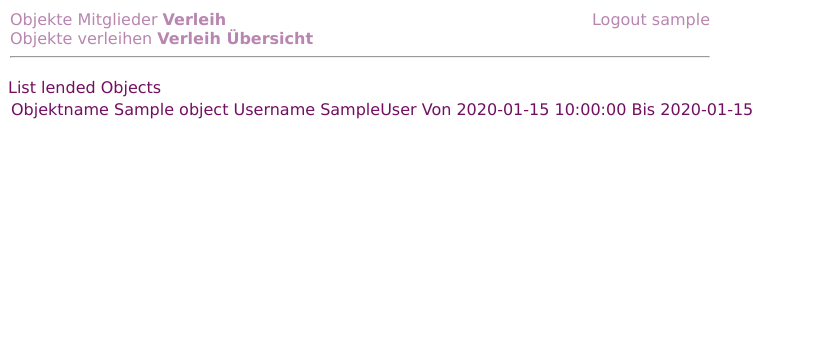
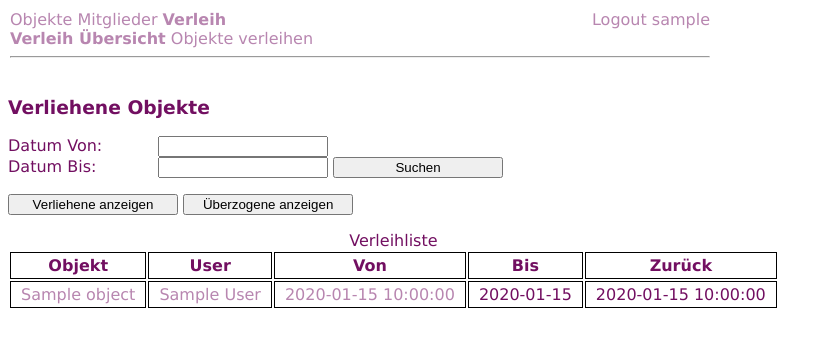
Before and after one commit to achimbo/leila, a PHP site: page /listlendedobjects.php in a window 1280 px wide. Shown: the top 347 px of the page, without its empty margins (0-832 px from the left). Run offline with PHP 8.4, Linux system fonts and the light colour scheme; the visitor is signed in with stand-in values (Sample User, id 1); tables that the repository leaves empty hold one stand-in row (values such as "Sample post").

Commit message:
List lended objects

```diff
--- a/leila/leila.css
+++ b/leila/leila.css
@@ -74,7 +74,7 @@ form input {
 	background-color: orangered;
 }
 
-#feelist td, #feelist th, #rentallist td, #rentallist th {
+#feelist td, #feelist th, #rentallist td, #rentallist th,  #rentedlist td, #rentedlist th {
 	padding: 3px 10px 3px 10px;
 	border: 1px solid black;
 	max-width: 400px;
--- a/leila/listlendedobjects.php
+++ b/leila/listlendedobjects.php
@@ -12,22 +12,48 @@ if ($connection->connect_error)
 $message = "";
 $mylist = '';
 
-
-$query = "SELECT o.name, u.firstname, u.lastname, r.loanedout, r.duedate FROM objects o
-	INNER JOIN rented r ON o.ID = r.objects_ID INNER JOIN users u on r.users_ID = u.ID ";
+if (isset($_GET['showoverdue'])) {
+	$query = "SELECT o.ID AS objectid, o.name, u.ID AS userid, u.firstname, u.lastname, r.loanedout, r.duedate, r.givenback
+		 FROM objects o INNER JOIN rented r ON o.ID = r.objects_ID INNER JOIN users u on r.users_ID = u.ID
+			WHERE DATEDIFF(duedate, curdate()) < 0  AND givenback IS NULL";
+	$message = "die &uuml;berzogen sind";
+} elseif (isset($_GET['showrented'])) {
+	$query = "SELECT o.ID AS objectid, o.name, u.ID AS userid, u.firstname, u.lastname, r.loanedout, r.duedate, r.givenback
+		 FROM objects o INNER JOIN rented r ON o.ID = r.objects_ID INNER JOIN users u on r.users_ID = u.ID
+			WHERE givenback IS NULL ";
+	$message = "die gerade verliehen sind";
+} elseif (isset($_GET['datefrom']) && isset($_GET['dateuntil'])) {
+	$from = sanitizeMySQL($connection, $_GET['datefrom']);
+	$until = sanitizeMySQL($connection, $_GET['dateuntil']);
+	if (datepresent($from) == "" && datepresent($until) == "") {
+	$query = "SELECT o.ID AS objectid, o.name, u.ID AS userid, u.firstname, u.lastname, r.loanedout, r.duedate, r.givenback
+		 FROM objects o INNER JOIN rented r ON o.ID = r.objects_ID INNER JOIN users u on r.users_ID = u.ID
+					WHERE loanedout BETWEEN CAST('$from' AS DATE) AND CAST('$until' AS DATE) ";
+	$message = "die zwischen $from und $until verliehen wurden";
+	} else {
+		$query = "SELECT o.ID AS objectid, o.name, u.ID AS userid, u.firstname, u.lastname, r.loanedout, r.duedate, r.givenback
+		 FROM objects o INNER JOIN rented r ON o.ID = r.objects_ID INNER JOIN users u on r.users_ID = u.ID ";
+		$error = "ung&uuml;ltiges Datum";
+	}
+} else {$query = "SELECT o.ID AS objectid, o.name, u.ID AS userid, u.firstname, u.lastname, r.loanedout, r.duedate, r.givenback
+		 FROM objects o INNER JOIN rented r ON o.ID = r.objects_ID INNER JOIN users u on r.users_ID = u.ID ";}
 
 $result = $connection->query($query);
 if (!$result) die ("Database query error" . $connection->error);
 $rows = $result->num_rows;
 
-$mylist .= "<table class='rentedlist'>";
+$mylist .= "<table id='rentedlist'>";
+$mylist .= "<caption>Verleihliste</caption>";
+$mylist .= "<thead><tr><th>Objekt</th><th>User</th><th>Von</th><th>Bis</th><th>Zur&uuml;ck</th></tr></thead>";
 
 for ($r = 0; $r < $rows; ++$r) {
 	$result->data_seek($r);
 	$row = $result->fetch_array(MYSQLI_ASSOC);
 
-	$mylist .= '<tr><td> Objektname ' .$row['name'] . ' Username ' . $row['firstname'] .  $row['lastname'] .
-	' Von ' . $row['loanedout'] . ' Bis ' . $row['duedate'] . '</td></tr> ';
+	$mylist .= '<tr><td><a href="showobject.php?ID=' . $row["objectid"] . '">' .$row['name'] . '</a></td>'
+			. '<td><a href="editmember.php?ID=' . $row['userid'] . '">' . $row['firstname'] . ' ' .  $row['lastname'] . '</a></td>'
+	. '<td><a href="lendobject.php?edit=1&objectid=' . $row['objectid'] . '&userid=' . $row['userid'] . '&loanedout=' . $row['loanedout'] . '">' . $row['loanedout']  . '</a></td>'
+	. '<td>' . $row['duedate'] . '</td><td>' . $row['givenback'] . '</td></tr> ';
 	//$mylist .= 'Description ' . $row['description'] . '<br>';
 }
 
@@ -42,8 +68,19 @@ $mylist .= "</table>";
 <body>
 <?php include 'menu.php';?>
 <div id="content">
-
-List lended Objects
+<h3>Verliehene Objekte <?=$message?></h3>
+<?php if (isset ( $error ) && $error != "") echo "<span class='errorclass'>Fehler: $error </span>" ?>
+<form method="get" action="listlendedobjects.php">
+	<label for="datefrom">Datum Von: </label>
+	<input type="text" id="datefrom" name="datefrom"><br>
+	<label for="dateuntil">Datum Bis: </label>
+	<input type="text" id="dateuntil" name="dateuntil">
+	<input type="submit" value="Suchen">
+</form>
+<form>
+	<input type="submit" name="showrented" value="Verliehene anzeigen">
+	<input type="submit" name="showoverdue" value="&Uuml;berzogene anzeigen">
+</form>
 <?= $mylist?>
 </div>
 </body>
--- a/leila/listmembers.php
+++ b/leila/listmembers.php
@@ -51,7 +51,7 @@ $mylist .= "</table>";
 <?php include 'menu.php';?>
 <div id="content">
 
-<h3>Mitglieder suchen</h3>
+<h1>Mitglieder suchen</h1>
 <form method="get" action="listmembers.php">
 	<label for="searchstring">In Namen suchen:</label>
 	<input type="text" id="searchstring" name="searchstring">
--- a/leila/listobjects.php
+++ b/leila/listobjects.php
@@ -91,7 +91,7 @@ $mylist .= "</table>";
 	<input type="text" id="searchid" name="searchid">
 	<input type="submit" value="ID suchen">
 </form>
-<h3>Objekte <?= $message?></h3>
+<h1>Objekte <?= $message?></h1>
 <?= $mylist?>
 </div>
 </body>
--- a/leila/menu.php
+++ b/leila/menu.php
@@ -11,47 +11,47 @@ if (isset($_SESSION['username'])) {
 
 switch ($scriptname){
 	case "listmembers.php":
-		echo "<a href='listobjects.php'>Objekte</a>&nbsp;<b><a href='listmembers.php'>Mitglieder</a></b>&nbsp;<a href='lendobject.php'>Verleih</a><br>";
+		echo "<a href='listobjects.php'>Objekte</a>&nbsp;<b><a href='listmembers.php'>Mitglieder</a></b>&nbsp;<a href='listlendedobjects.php'>Verleih</a><br>";
 		echo "<b><a href='listmembers.php'>Mitglieder listen</a></b>&nbsp;<a href='addmember.php'>Mitglied anlegen</a>";
 		break;
 
 	case "addmember.php":
-		echo "<a href='listobjects.php'>Objekte</a>&nbsp;<b><a href='listmembers.php'>Mitglieder</a></b>&nbsp;<a href='lendobject.php'>Verleih</a><br>";
+		echo "<a href='listobjects.php'>Objekte</a>&nbsp;<b><a href='listmembers.php'>Mitglieder</a></b>&nbsp;<a href='listlendedobjects.php'>Verleih</a><br>";
 		echo "<a href='listmembers.php'>Mitglieder listen</a>&nbsp;<b><a href='addmember.php'>Mitglied anlegen</a></b>";
 		break;
 
 	case "editmember.php":
-			echo "<a href='listobjects.php'>Objekte</a>&nbsp;<b><a href='listmembers.php'>Mitglieder</a></b>&nbsp;<a href='lendobject.php'>Verleih</a><br>";
+			echo "<a href='listobjects.php'>Objekte</a>&nbsp;<b><a href='listmembers.php'>Mitglieder</a></b>&nbsp;<a href='listlendedobjects.php'>Verleih</a><br>";
 			echo "<a href='listmembers.php'>Mitglieder listen</a>&nbsp;<a href='addmember.php'>Mitglied anlegen</a>";
 			break;
 
 	case "listobjects.php":
-		echo "<b><a href='listobjects.php'>Objekte</a></b>&nbsp;<a href='listmembers.php'>Mitglieder</a>&nbsp;<a href='lendobject.php'>Verleih</a><br>";
+		echo "<b><a href='listobjects.php'>Objekte</a></b>&nbsp;<a href='listmembers.php'>Mitglieder</a>&nbsp;<a href='listlendedobjects.php'>Verleih</a><br>";
 		echo "<b><a href='listobjects.php'>Objekte listen</a></b>&nbsp;<a href='addobject.php'>Objekt anlegen</a>&nbsp;<a href='categoriesadmin.php'>Kategorien verwalten</a>";
 		break;
 
 	case "addobject.php":
-		echo "<b><a href='listobjects.php'>Objekte</a></b>&nbsp;<a href='listmembers.php'>Mitglieder</a>&nbsp;<a href='lendobject.php'>Verleih</a><br>";
+		echo "<b><a href='listobjects.php'>Objekte</a></b>&nbsp;<a href='listmembers.php'>Mitglieder</a>&nbsp;<a href='listlendedobjects.php'>Verleih</a><br>";
 		echo "<a href='listobjects.php'>Objekte listen</a>&nbsp;<b><a href='addobject.php'>Objekt anlegen</a></b>&nbsp;<a href='categoriesadmin.php'>Kategorien verwalten</a>";
 		break;
 
 	case "categoriesadmin.php":
-		echo "<b><a href='listobjects.php'>Objekte</a></b>&nbsp;<a href='listmembers.php'>Mitglieder</a>&nbsp;<a href='lendobject.php'>Verleih</a><br>";
+		echo "<b><a href='listobjects.php'>Objekte</a></b>&nbsp;<a href='listmembers.php'>Mitglieder</a>&nbsp;<a href='listlendedobjects.php'>Verleih</a><br>";
 		echo "<a href='listobjects.php'>Objekte listen</a>&nbsp;<a href='addobject.php'>Objekt anlegen</a>&nbsp;<b><a href='categoriesadmin.php'>Kategorien verwalten</a></b>";
 		break;
 
 	case "lendobject.php":
-		echo "<a href='listobjects.php'>Objekte</a>&nbsp;<a href='listmembers.php'>Mitglieder</a>&nbsp;<b><a href='lendobject.php'>Verleih</a></b><br>";
-		echo "<b><a href='lendobject.php'>Objekte verleihen</a></b>&nbsp;<a href='listlendedobjects.php'>Verleih &Uuml;bersicht</a>&nbsp;</b>";
+		echo "<a href='listobjects.php'>Objekte</a>&nbsp;<a href='listmembers.php'>Mitglieder</a>&nbsp;<b><a href='listlendedobjects.php'>Verleih</a></b><br>";
+		echo "<a href='listlendedobjects.php'>Verleih &Uuml;bersicht</a>&nbsp;<b><a href='lendobject.php'>Objekte verleihen</a></b></b>";
 		break;
 
 	case "listlendedobjects.php":
-			echo "<a href='listobjects.php'>Objekte</a>&nbsp;<a href='listmembers.php'>Mitglieder</a>&nbsp;<b><a href='lendobject.php'>Verleih</a></b><br>";
-			echo "<a href='lendobject.php'>Objekte verleihen</a>&nbsp;<b><a href='listlendedobjects.php'>Verleih &Uuml;bersicht</a>&nbsp;</b>";
+			echo "<a href='listobjects.php'>Objekte</a>&nbsp;<a href='listmembers.php'>Mitglieder</a>&nbsp;<b><a href='listlendedobjects.php'>Verleih</a></b><br>";
+			echo "<b><a href='listlendedobjects.php'>Verleih &Uuml;bersicht</a></b>&nbsp;<a href='lendobject.php'>Objekte verleihen</a>&nbsp;";
 			break;
 
 	default:
-		echo "<b><a href='listobjects.php'>Objekte</a></b>&nbsp;<a href='listmembers.php'>Mitglieder</a>&nbsp;<a href='lendobject.php'>Verleih</a><br>";
+		echo "<b><a href='listobjects.php'>Objekte</a></b>&nbsp;<a href='listmembers.php'>Mitglieder</a>&nbsp;<a href='listlendedobjects.php'>Verleih</a><br>";
 		echo "<a href='listobjects.php'>Objekte listen</a>&nbsp;<a href='addobject.php'>Objekt anlegen</a>&nbsp;<a href='categoriesadmin.php'>Kategorien verwalten</a>";
 		break;
 }
```
Also changed, not shown: 1 other file.
